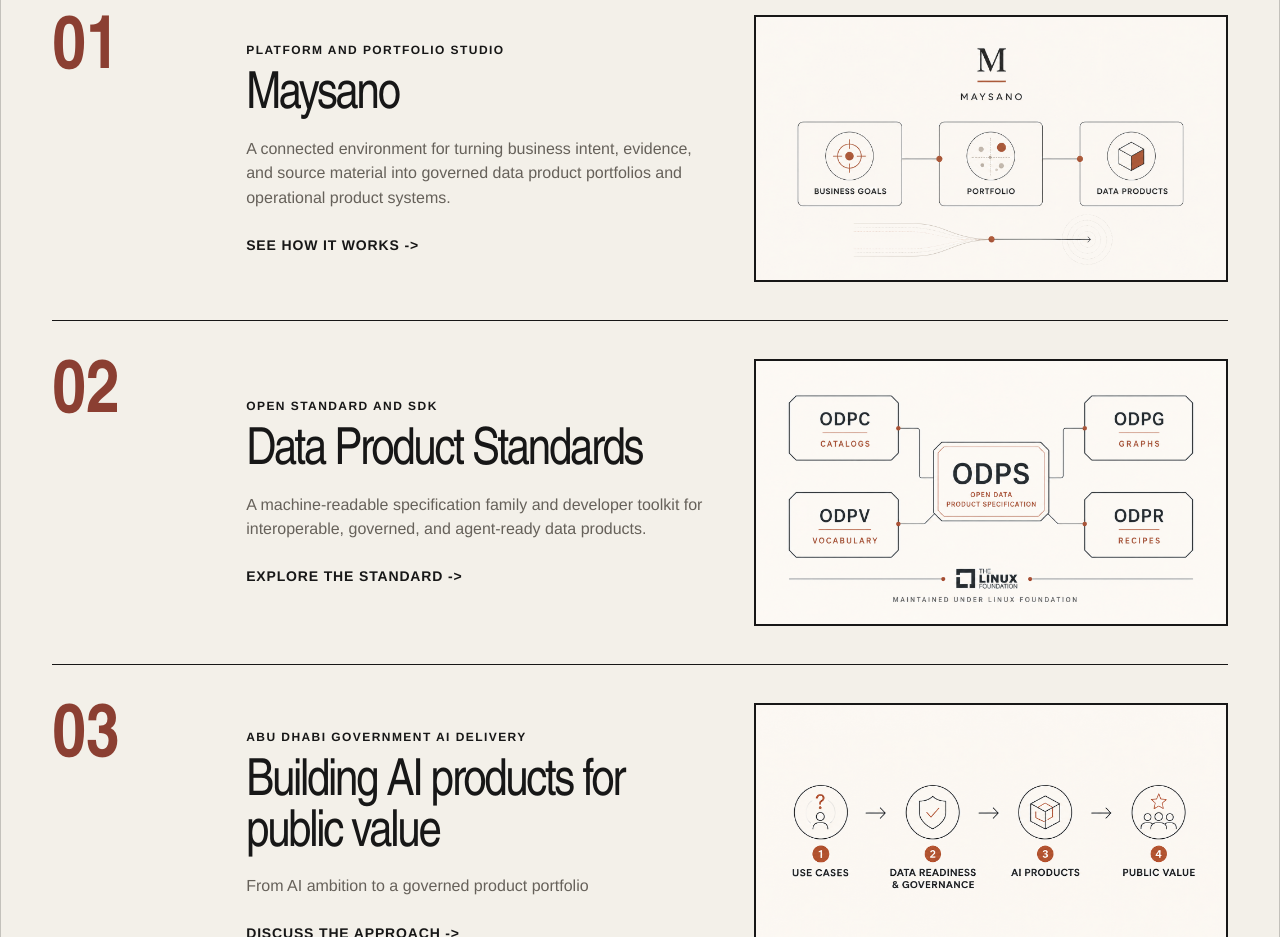
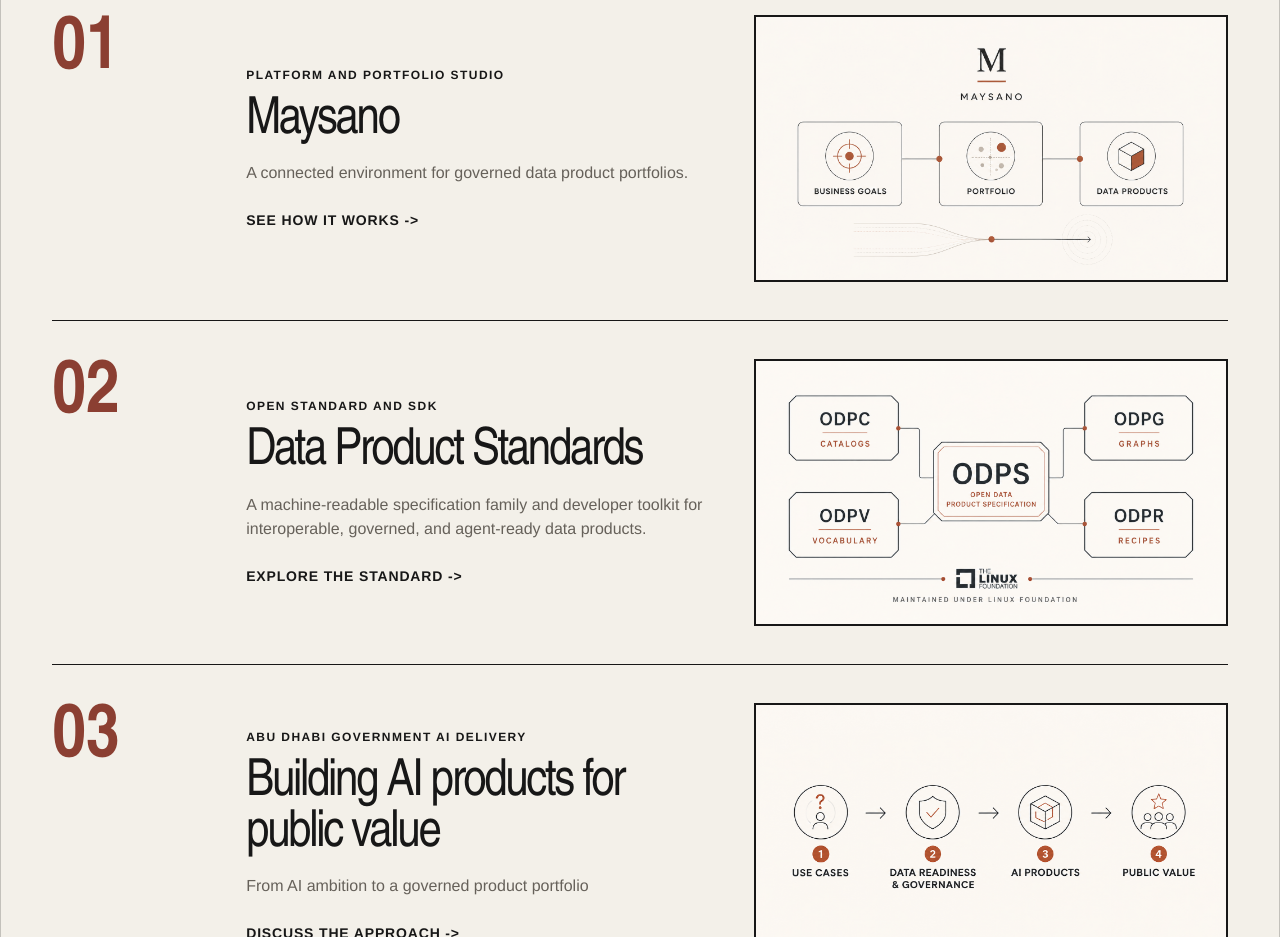
Before and after one commit to kyyberi/jarkko, a Next.js app: page / in a window 1280 px wide. Shown: the part 2120-3057 px from the top of the page. Built offline with nearby package versions, Linux system fonts and the light colour scheme.

Commit message:
Shorten Maysano section heading

```diff
--- a/app/site.tsx
+++ b/app/site.tsx
@@ -17,7 +17,7 @@
     label: "Platform and Portfolio Studio",
     title: "Maysano",
     summary:
-      "A connected environment for turning business intent, evidence, and source material into governed data product portfolios and operational product systems.",
+      "A connected environment for governed data product portfolios.",
     image: "/images/work-maysano.png",
     imageAlt: "Maysano portfolio flow from business goals to data products",
     cta: "See how it works",
```
Also changed, not shown: 1 other file (tests, documents, lock files or other folders).
